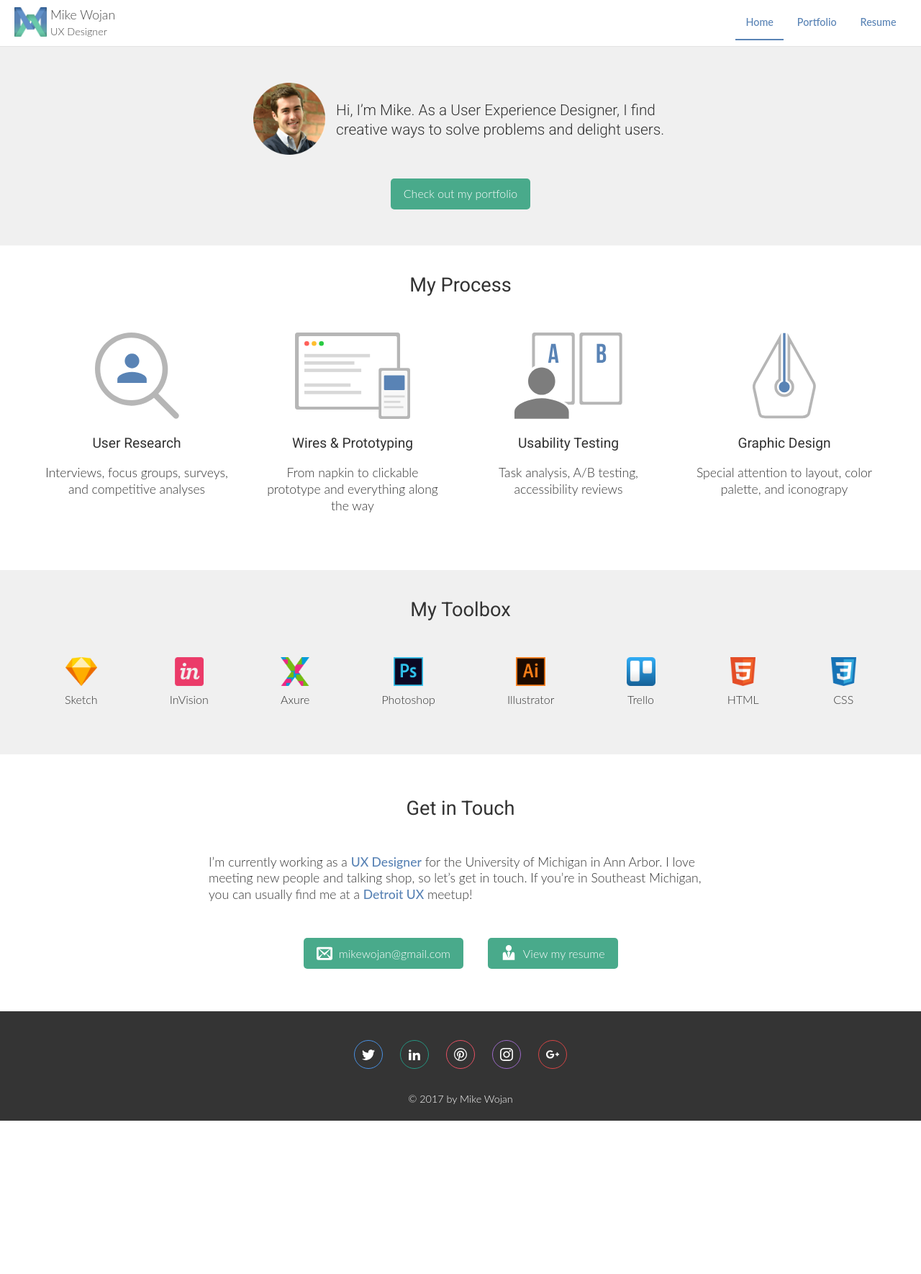
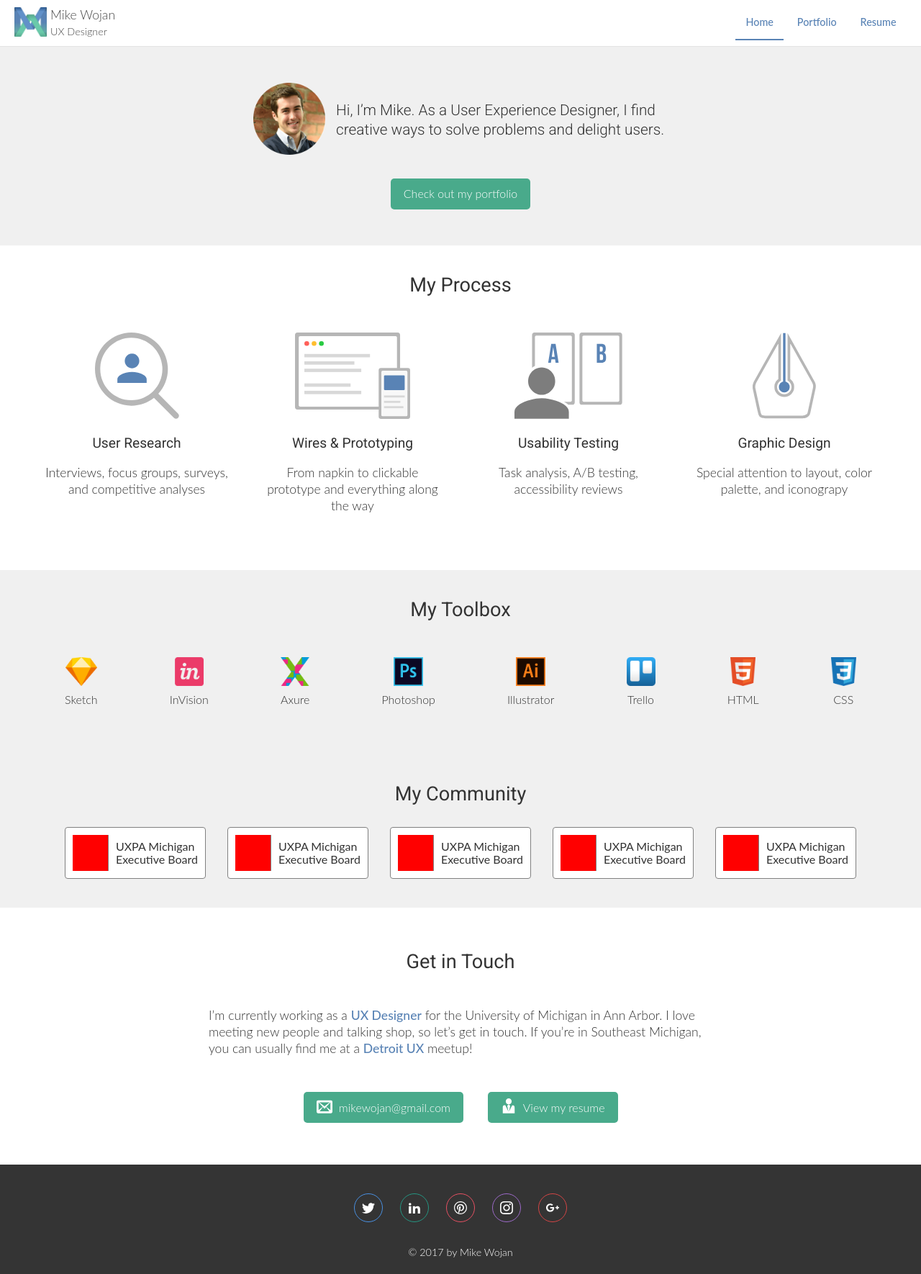
Before and after one commit to mtwojan/mikewojan.com, a Jekyll site: the page built from index.md, in a window 1280 px wide. Shown: the whole page at 72% size. Built offline with Jekyll 4.4.1, drawn with Linux system fonts in a browser that asks for light colours; before the commit the page ends 1557 px from its top, so only the background shows below that.

Commit message:
added community row with general layout

```diff
--- a/_layouts/home.html
+++ b/_layouts/home.html
@@ -81,6 +81,62 @@ layout: default
   </div>
 </div>
 
+<div class="community-container">
+  <h2>My Community</h2>
+  <ul class="community-list">
+    <li class="community-item">
+      <div class="org-logo-and-info">
+        <div class="org-logo">
+        </div>
+        <div class="org-info">
+          <span>UXPA Michigan</span>
+          <span>Executive Board</span>
+        </div>
+      </div>
+    </li>
+    <li class="community-item">
+      <div class="org-logo-and-info">
+        <div class="org-logo">
+        </div>
+        <div class="org-info">
+          <span>UXPA Michigan</span>
+          <span>Executive Board</span>
+        </div>
+      </div>
+    </li>
+    <li class="community-item">
+      <div class="org-logo-and-info">
+        <div class="org-logo">
+        </div>
+        <div class="org-info">
+          <span>UXPA Michigan</span>
+          <span>Executive Board</span>
+        </div>
+      </div>
+    </li>
+    <li class="community-item">
+      <div class="org-logo-and-info">
+        <div class="org-logo">
+        </div>
+        <div class="org-info">
+          <span>UXPA Michigan</span>
+          <span>Executive Board</span>
+        </div>
+      </div>
+    </li>
+    <li class="community-item">
+      <div class="org-logo-and-info">
+        <div class="org-logo">
+        </div>
+        <div class="org-info">
+          <span>UXPA Michigan</span>
+          <span>Executive Board</span>
+        </div>
+      </div>
+    </li>
+  </ul>
+</div>
+
 <div class="contact-container">
   <h2>Get in Touch</h2>
   <div class="home-wrapper contact">
--- a/_sass/pages/_homepage.scss
+++ b/_sass/pages/_homepage.scss
@@ -125,6 +125,50 @@
   text-align: left;
 }
 
+.community-container{
+  padding: 30px 0px;
+  text-align: center;
+  background-color: #F0F0F0;
+}
+
+.community-list{
+  display: flex;
+  flex-wrap: wrap;
+  justify-content: center;
+  padding: 0px;
+  margin: 0 auto;
+  .community-item{
+    margin: 10px 15px;
+    box-sizing: border-box;
+    list-style: none;
+    border: 1px solid gray;
+    border-radius: 4px;
+    padding: 10px;
+    background-color: #ffffff;
+    @include breakpoint($mq-small) {
+      width: 100%;
+    }
+    .org-logo-and-info{
+      display: flex;
+      align-items: center;
+    }
+    .org-logo{
+      width: 50px;
+      height: 50px;
+      background-color: red;
+      border-right: 1px solid gray;
+      margin-right: 10px;
+    }
+    .org-info{
+      text-align: left;
+      display: block;
+      span{
+        display: block;
+      }
+    }
+  }
+}
+
 .email-and-resume-container {
   display: inline;
   img, a, {
```
